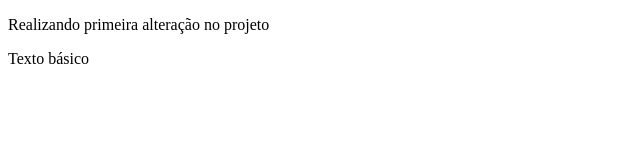
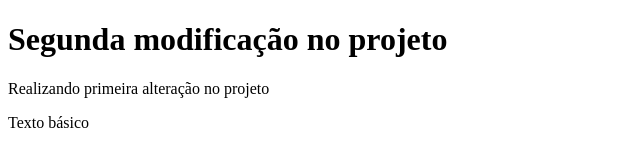
Before and after one commit to RicardoSilvaITA/curso-git, a plain HTML site: page index.html in a window 1280 px wide. Shown: the whole page, without its empty margins (0-640 px from the left). Drawn offline with Linux system fonts and the light colour scheme.

Commit message:
Inseri  a tag h1 no projeto

```diff
--- a/index.html
+++ b/index.html
@@ -5,6 +5,7 @@
      <title>Curso de Git</title>
 </head>
 <body>
+     <h1>Segunda modificação no projeto</h1>
      <p>Realizando primeira alteração no projeto</p>
      <p>Texto básico</p>
 </body>
```
